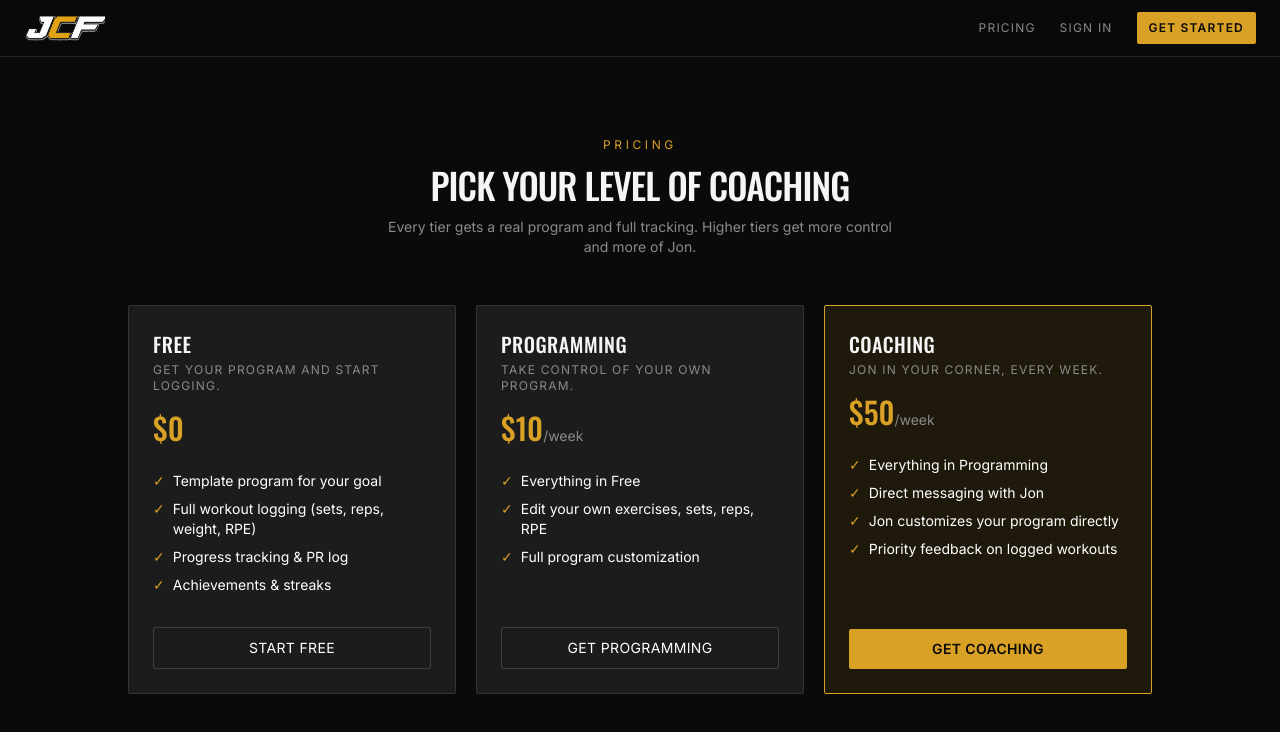
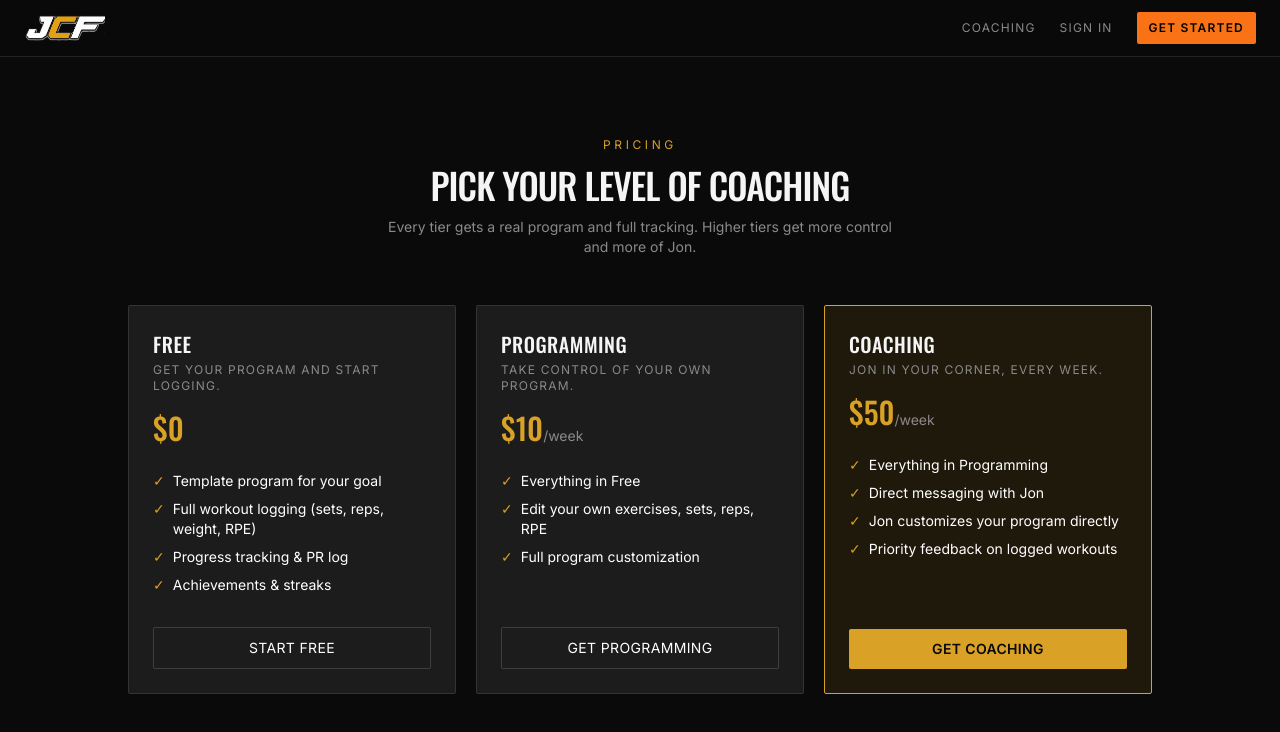
Before and after one commit to jcrist89/jcf-portal, a Next.js app: page /pricing in a window 1280 px wide. Shown: the top 732 px of the page. Built offline with nearby package versions, Linux system fonts and the light colour scheme.

Commit message:
Deploy approved offer funnel: src/components/PublicHeader.tsx

```diff
--- a/src/components/PublicHeader.tsx
+++ b/src/components/PublicHeader.tsx
@@ -9,14 +9,14 @@ export function PublicHeader() {
       </Link>
       <nav className="flex items-center gap-4 sm:gap-6">
         <Link href="/pricing" className="text-xs uppercase tracking-widest text-jcf-gray hover:text-white">
-          Pricing
+          Coaching
         </Link>
         <Link href="/login" className="text-xs uppercase tracking-widest text-jcf-gray hover:text-white">
           Sign In
         </Link>
         <Link
-          href="/signup"
-          className="text-xs uppercase tracking-widest bg-jcf-gold text-jcf-black font-semibold px-3 py-2 rounded-sm hover:bg-jcf-goldLight"
+          href="/pricing"
+          className="text-xs uppercase tracking-widest bg-[#f97316] text-black font-semibold px-3 py-2 rounded-sm hover:opacity-90"
         >
           Get Started
         </Link>
```
